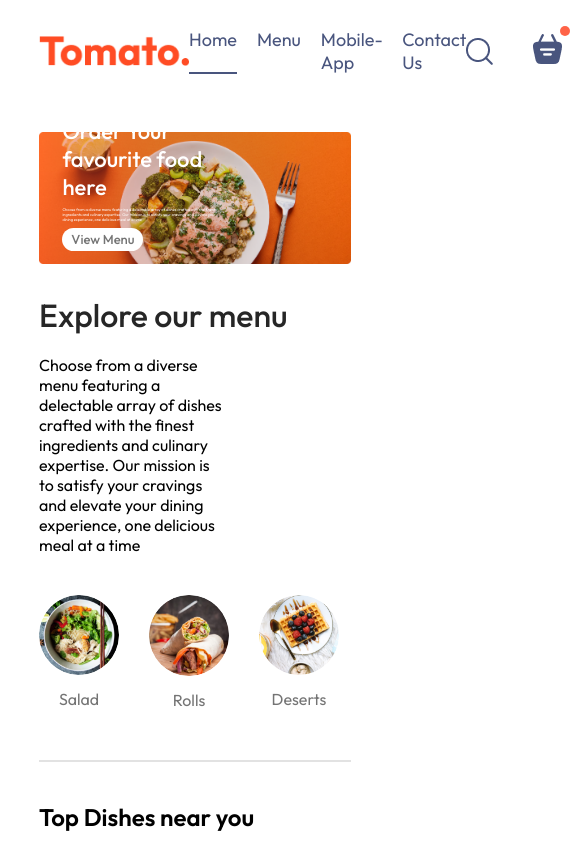
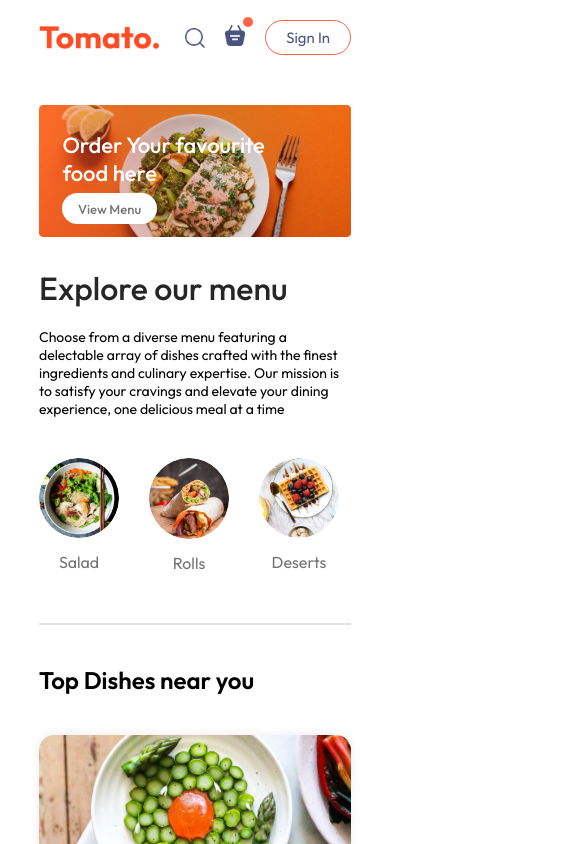
Before and after one commit to NaveenReddy0427/Food_App_clone, a React (Vite) app: page / in a window 390 px wide. Shown: the top 844 px of the page, 585 px wide, since content can reach past the window. Built offline with nearby package versions, Linux system fonts and the light colour scheme.

Commit message:
added responsiveness code for application

```diff
--- a/src/components/ExploreMenu/ExploreMenu.css
+++ b/src/components/ExploreMenu/ExploreMenu.css
@@ -54,3 +54,10 @@
     border: 4px solid tomato;
     padding: 2px;
 }
+
+@media (max-width: 1050px) {
+    .explore-menu-text{
+        max-width: 100%;
+        font-size: 14px;
+    }
+}
--- a/src/components/Footer/Footer.css
+++ b/src/components/Footer/Footer.css
@@ -52,3 +52,14 @@
     background-color: grey;
     border: none;
 }
+
+@media (max-width: 750px) {
+    .footer-content{
+        display: flex;
+        flex-direction: column;
+        gap: 35px;
+    }
+    .footer-copyright{
+        text-align: center;
+    }
+}
--- a/src/components/Footer/Footer.jsx
+++ b/src/components/Footer/Footer.jsx
@@ -3,7 +3,7 @@
 
 const Footer = () => {
   return (
-    <div className="footer">
+    <div className="footer" id='footer'>
         <div className="footer-content">
             <div className="footer-content-left">
                 <img src={assets.logo} alt="" />
--- a/src/components/Header/Header.css
+++ b/src/components/Header/Header.css
@@ -38,3 +38,21 @@
     font-size: max(1vw, 13px);
     border-radius: 50px;
 }
+
+@media (max-width: 1050px) {
+    .header-contents{
+        max-width: 45%;
+    }
+}
+
+@media (max-width: 750px) {
+    .header-contents{
+        max-width: 65%;
+    }
+    .header-contents p{
+        display: none;
+    }
+    .header-contents button{
+        padding: 2vw 4vw;
+    }
+}
--- a/src/components/Navbar/Navbar.css
+++ b/src/components/Navbar/Navbar.css
@@ -60,3 +60,50 @@
     background-color: tomato;
     border-radius: 5px;
 }
+
+@media (max-width: 1050px){
+    .navbar .logo{
+        width: 140px;
+    }
+    .navbar-menu{
+        gap: 20px;
+        font-size: 17px;
+    }
+    .navbar-right{
+        gap: 30px;
+    }
+    .navbar-right img{
+        width: 22px;
+    }
+    .navbar-right button{
+        padding: 8px 25px;
+    }
+}
+
+@media (max-width: 900px){
+    .navbar .logo{
+        width: 120px;
+    }
+    .navbar-menu{
+        gap: 15px;
+        font-size: 16px;
+    }
+    .navbar-right{
+        gap: 20px;
+    }
+    .navbar-right img{
+        width: 20px;
+    }
+    .navbar-right button{
+        padding: 7px 20px;
+        font-size: 15px;
+    }
+}
+
+@media (max-width: 750px){
+    .navbar-menu{
+        display: none;
+    }
+
+
+}
--- a/src/components/Navbar/Navbar.jsx
+++ b/src/components/Navbar/Navbar.jsx
@@ -1,6 +1,7 @@
 import { useState } from 'react'
 import { assets } from '../../assets/assets'
 import './Navbar.css'
+import { Link } from 'react-router-dom'
 
 const Navbar = () => {
 
@@ -11,10 +12,10 @@
         <div className='navbar'>
             <img src={assets.logo} alt="" className='logo'/>
             <ul className="navbar-menu">
-                <li className={menu==="Home"?"active":""} onClick={()=>setMenu("Home")}>Home</li>
-                <li className={menu==="Menu"?"active":""} onClick={()=>setMenu('Menu')}>Menu</li>
-                <li className={menu==="Mobile-App"?"active":""} onClick={()=>setMenu("Mobile-App")}>Mobile-App</li>
-                <li className={menu==="Contact Us"?"active":""} onClick={()=>setMenu("Contact Us")}>Contact Us</li>
+                <Link to='/' className={menu==="Home"?"active":""} onClick={()=>setMenu("Home")}>Home</Link>
+                <a href='#explore-menu' className={menu==="Menu"?"active":""} onClick={()=>setMenu('Menu')}>Menu</a>
+                <a href='#app-download' className={menu==="Mobile-App"?"active":""} onClick={()=>setMenu("Mobile-App")}>Mobile-App</a>
+                <a href='#footer' className={menu==="Contact Us"?"active":""} onClick={()=>setMenu("Contact Us")}>Contact Us</a>
             </ul>
             <div className='navbar-right'>
                 <img src={assets.search_icon} alt="" />
--- a/src/index.css
+++ b/src/index.css
@@ -5,6 +5,7 @@
   padding: 0;
   box-sizing: border-box;
   font-family: 'Outfit';
+  scroll-behavior: smooth;
 }
 
 body{
```
